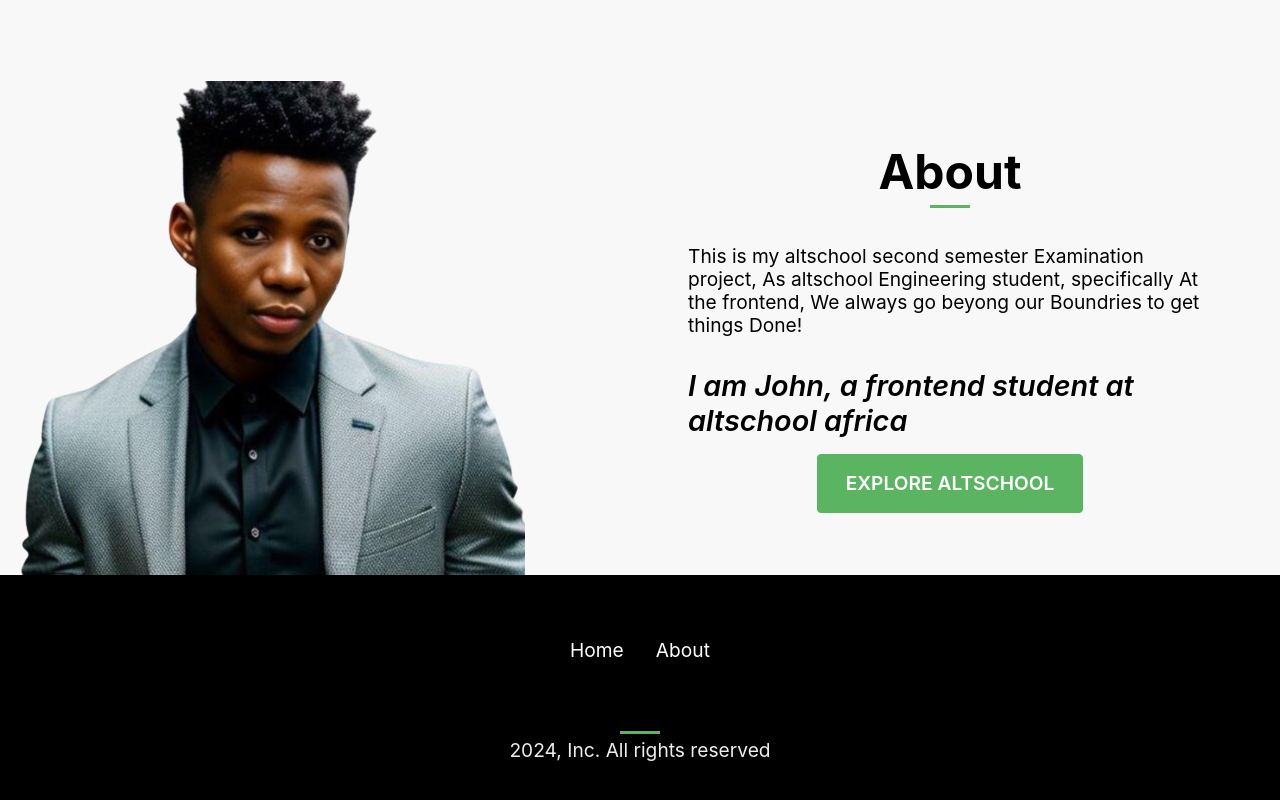
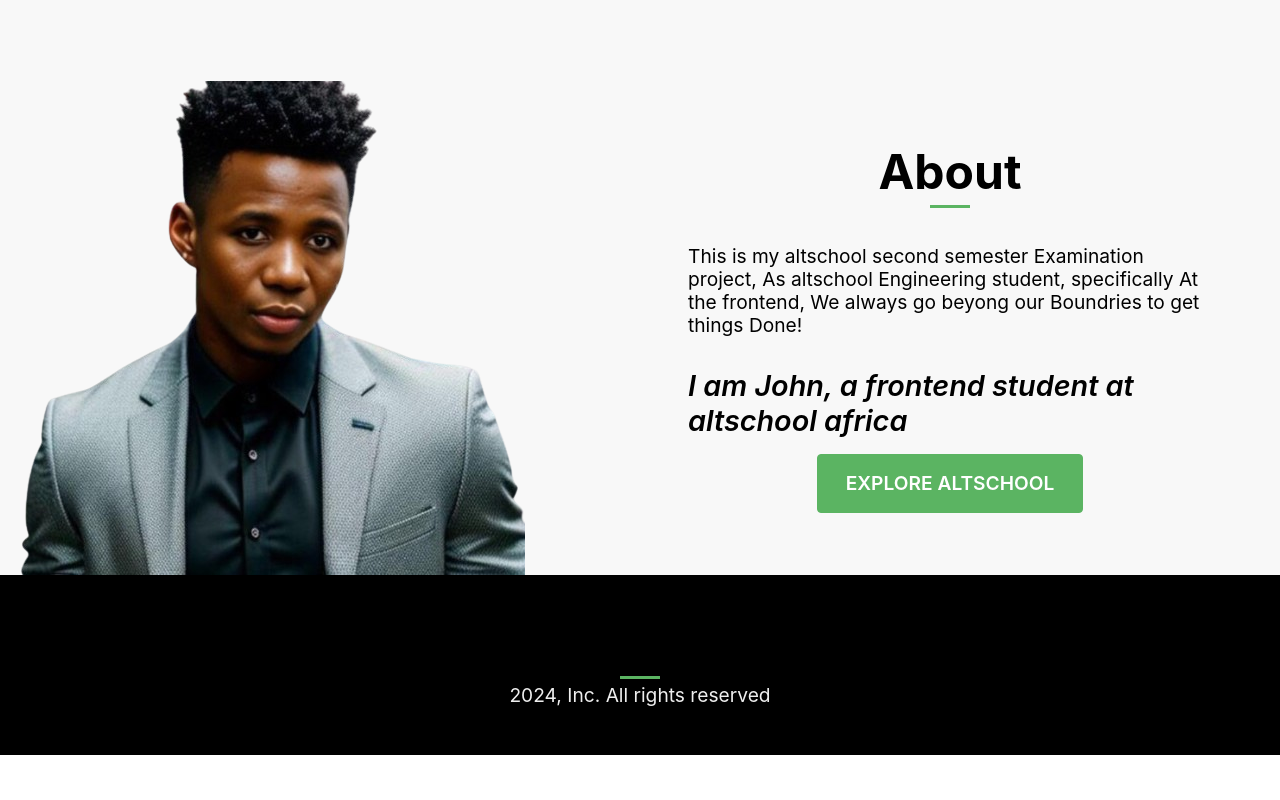
Before and after one commit to moscow138/github-profile-app, a React (Vite) app: page / in a window 1280 px wide. Shown: the part 847-1647 px from the top of the page. After the commit the page ends 1602 px from the top, so only its background shows below. Built offline with nearby package versions, Linux system fonts and the light colour scheme.

Commit message:
updated the footer and navbar

```diff
--- a/src/components/Footer.jsx
+++ b/src/components/Footer.jsx
@@ -5,15 +5,6 @@
     return (
         <div className='footer'>
             <div className='container'>
-                <ul>
-                    <li className='nav-item'>
-                        <a href='/'>Home</a>
-                    </li>
-                    <li className='nav-item'>
-                        <a href='#about'>About</a>
-                    </li>
-
-                </ul>
                 <div className='bottom'>
                     <span className='line'></span>
                     <p>2024, Inc. All rights reserved</p>
--- a/src/components/Navbar.css
+++ b/src/components/Navbar.css
@@ -42,7 +42,7 @@
 
 .header .nav-item a:hover {
     padding-bottom: 12px;
-    border-bottom: 3px solid var(--secondary-color);
+    border-bottom: 3px solid var(--primary-color);
 }
 
 .hamburger {
```
